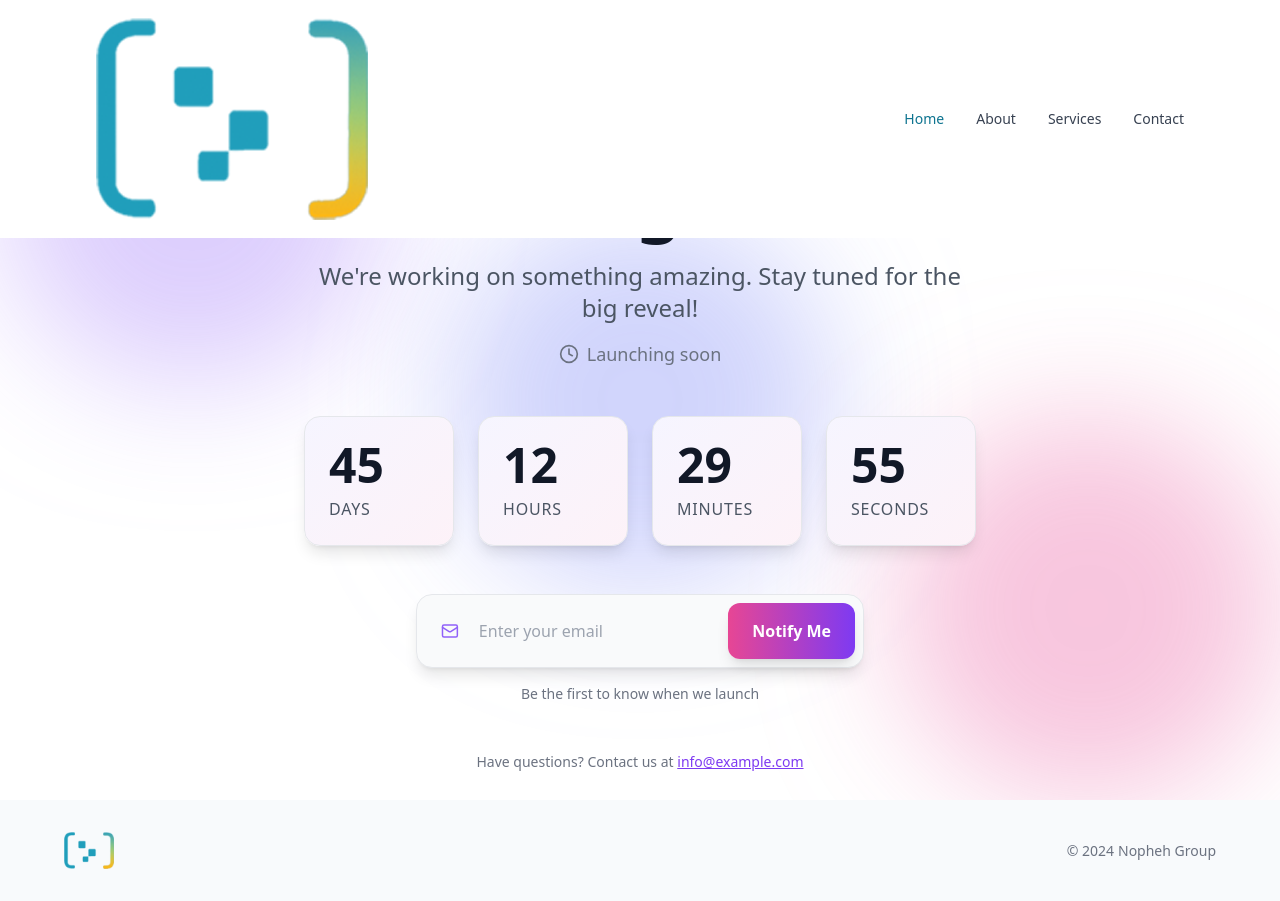
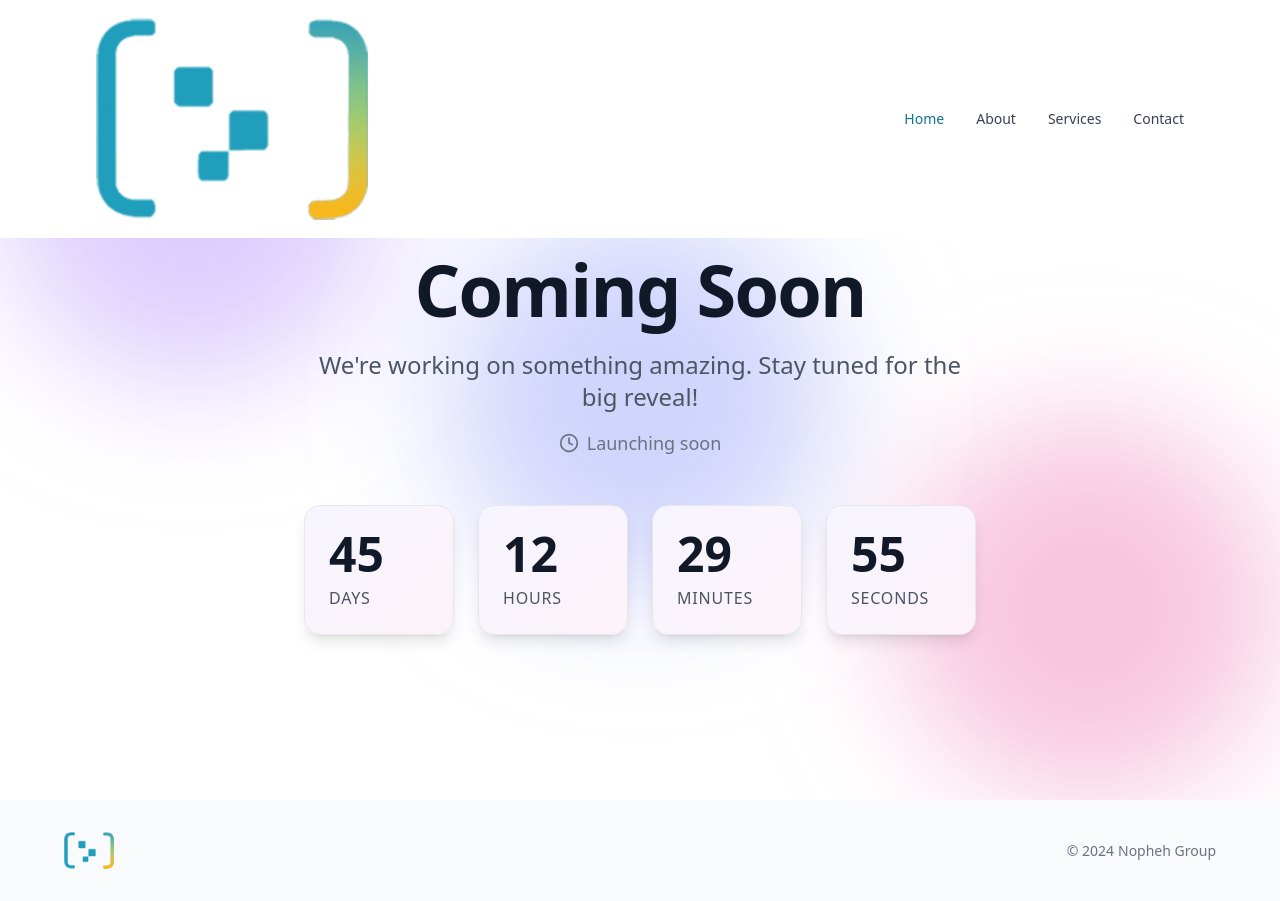
Before and after one commit to AmirBerenji/nophehGroup, a Next.js app: page /photography/event in a window 1280 px wide. Built offline with nearby package versions, Linux system fonts and the light colour scheme.

Commit message:
Change the photography

```diff
--- a/app/photography/event/page.tsx
+++ b/app/photography/event/page.tsx
@@ -1,10 +1,10 @@
 "use client";
 import React, { useState, useEffect } from 'react';
-import { Clock, Mail, Rocket } from 'lucide-react';
+import { Clock, Rocket } from 'lucide-react';
 
 export default function Page() {
-  const [email, setEmail] = useState('');
-  const [subscribed, setSubscribed] = useState(false);
+ // const [email, setEmail] = useState('');
+ // const [subscribed, setSubscribed] = useState(false);
   const [timeLeft, setTimeLeft] = useState({
     days: 45,
     hours: 12,
@@ -42,15 +42,15 @@ export default function Page() {
     return () => clearInterval(timer);
   }, []);
 
-  const handleSubmit = () => {
-    if (email) {
-      setSubscribed(true);
-      setTimeout(() => {
-        setEmail('');
-        setSubscribed(false);
-      }, 3000);
-    }
-  };
+  // const handleSubmit = () => {
+  //   if (email) {
+  //     setSubscribed(true);
+  //     setTimeout(() => {
+  //       setEmail('');
+  //       setSubscribed(false);
+  //     }, 3000);
+  //   }
+ // };
 
   return (
     <div className="min-h-screen bg-white flex items-center justify-center p-4 relative overflow-hidden">
@@ -103,7 +103,7 @@ export default function Page() {
         </div>
 
         {/* Email subscription */}
-        <div className="max-w-md mx-auto">
+        {/* <div className="max-w-md mx-auto">
           <div className="bg-gray-50 rounded-2xl p-2 shadow-lg border border-gray-200">
             {!subscribed ? (
               <div className="flex flex-col sm:flex-row gap-2">
@@ -134,17 +134,17 @@ export default function Page() {
           <p className="text-gray-500 text-sm text-center mt-4">
             Be the first to know when we launch
           </p>
-        </div>
+        </div> */}
 
         {/* Social links or additional info */}
-        <div className="text-center mt-12">
+        {/* <div className="text-center mt-12">
           <p className="text-gray-500 text-sm">
             Have questions? Contact us at{' '}
             <a href="mailto:info@example.com" className="text-purple-600 underline hover:text-pink-600 transition-colors">
               info@example.com
             </a>
           </p>
-        </div>
+        </div> */}
       </div>
     </div>
   );
--- a/app/photography/page.tsx
+++ b/app/photography/page.tsx
@@ -52,13 +52,14 @@ export default function PhotographyPage() {
         <div className="relative z-10 w-full mx-auto px-8 lg:px-20 py-0">
           <div className="grid grid-cols-1 lg:grid-cols-3 gap-8 lg:gap-12">
             {/* Product Photography */}
-            <Link href="/services/photography/product">
+
             <div
               className="relative min-h-80 bg-white
             bg-opacity-10 backdrop-blur-sm
-            rounded-lg p-1 hover:bg-opacity-20 transition-all
+            rounded-lg p-8 hover:bg-opacity-20 transition-all
             duration-300 border border-white border-opacity-20 overflow-hidden"
             >
+              <Link href="/photography/photography">
               {/* Background Image with Opacity */}
               <div className="absolute inset-0 rounded-lg overflow-hidden">
                 <img
@@ -70,14 +71,17 @@ export default function PhotographyPage() {
 
               {/* Content */}
               <div className="relative z-10 h-full flex items-end">
-                <h3 className="text-2xl font-bold text-white mb-4 text-center w-full">
+                <h3 className="text-2xl font-bold text-white mb-4 text-center w-full ">
                   Product Photography
                 </h3>
               </div>
+              </Link>
             </div>
-            </Link>
-            <Link href="/services/photography/property">
+
+
             <div className="relative min-h-80 bg-white bg-opacity-10 backdrop-blur-sm rounded-lg p-8 hover:bg-opacity-20 transition-all duration-300 border border-white border-opacity-20 overflow-hidden">
+
+             <Link href="/photography/property">
               {/* Background Image with Opacity */}
               <div className="absolute inset-0 rounded-lg overflow-hidden">
                 <img
@@ -93,10 +97,13 @@ export default function PhotographyPage() {
                   Property Photography
                 </h3>
               </div>
+              </Link>
             </div>
-            </Link>
-            <Link href="/services/photography/events">
+
+
+
             <div className="relative min-h-80 bg-white bg-opacity-40 backdrop-blur-sm rounded-lg p-8 hover:bg-opacity-20 transition-all duration-300 border border-white border-opacity-20 overflow-hidden">
+             <Link href="/photography/events">
               {/* Background Image with Opacity */}
               <div className="absolute inset-0 rounded-lg overflow-hidden">
                 <img
@@ -112,8 +119,10 @@ export default function PhotographyPage() {
                   Events Photography
                 </h3>
               </div>
+            </Link>
             </div>
-            </Link>
+
+
           </div>
         </div>
       </section>
--- a/app/photography/product/page.tsx
+++ b/app/photography/product/page.tsx
@@ -1,10 +1,10 @@
 "use client";
 import React, { useState, useEffect } from 'react';
-import { Clock, Mail, Rocket } from 'lucide-react';
+import { Clock, Rocket } from 'lucide-react';
 
 export default function Page() {
-  const [email, setEmail] = useState('');
-  const [subscribed, setSubscribed] = useState(false);
+ // const [email, setEmail] = useState('');
+ // const [subscribed, setSubscribed] = useState(false);
   const [timeLeft, setTimeLeft] = useState({
     days: 45,
     hours: 12,
@@ -42,15 +42,15 @@ export default function Page() {
     return () => clearInterval(timer);
   }, []);
 
-  const handleSubmit = () => {
-    if (email) {
-      setSubscribed(true);
-      setTimeout(() => {
-        setEmail('');
-        setSubscribed(false);
-      }, 3000);
-    }
-  };
+  // const handleSubmit = () => {
+  //   if (email) {
+  //     setSubscribed(true);
+  //     setTimeout(() => {
+  //       setEmail('');
+  //       setSubscribed(false);
+  //     }, 3000);
+  //   }
+ // };
 
   return (
     <div className="min-h-screen bg-white flex items-center justify-center p-4 relative overflow-hidden">
@@ -103,7 +103,7 @@ export default function Page() {
         </div>
 
         {/* Email subscription */}
-        <div className="max-w-md mx-auto">
+        {/* <div className="max-w-md mx-auto">
           <div className="bg-gray-50 rounded-2xl p-2 shadow-lg border border-gray-200">
             {!subscribed ? (
               <div className="flex flex-col sm:flex-row gap-2">
@@ -134,17 +134,17 @@ export default function Page() {
           <p className="text-gray-500 text-sm text-center mt-4">
             Be the first to know when we launch
           </p>
-        </div>
+        </div> */}
 
         {/* Social links or additional info */}
-        <div className="text-center mt-12">
+        {/* <div className="text-center mt-12">
           <p className="text-gray-500 text-sm">
             Have questions? Contact us at{' '}
             <a href="mailto:info@example.com" className="text-purple-600 underline hover:text-pink-600 transition-colors">
               info@example.com
             </a>
           </p>
-        </div>
+        </div> */}
       </div>
     </div>
   );
--- a/app/photography/property/page.tsx
+++ b/app/photography/property/page.tsx
@@ -1,10 +1,10 @@
 "use client";
 import React, { useState, useEffect } from 'react';
-import { Clock, Mail, Rocket } from 'lucide-react';
+import { Clock, Rocket } from 'lucide-react';
 
 export default function Page() {
-  const [email, setEmail] = useState('');
-  const [subscribed, setSubscribed] = useState(false);
+ // const [email, setEmail] = useState('');
+ // const [subscribed, setSubscribed] = useState(false);
   const [timeLeft, setTimeLeft] = useState({
     days: 45,
     hours: 12,
@@ -42,15 +42,15 @@ export default function Page() {
     return () => clearInterval(timer);
   }, []);
 
-  const handleSubmit = () => {
-    if (email) {
-      setSubscribed(true);
-      setTimeout(() => {
-        setEmail('');
-        setSubscribed(false);
-      }, 3000);
-    }
-  };
+  // const handleSubmit = () => {
+  //   if (email) {
+  //     setSubscribed(true);
+  //     setTimeout(() => {
+  //       setEmail('');
+  //       setSubscribed(false);
+  //     }, 3000);
+  //   }
+ // };
 
   return (
     <div className="min-h-screen bg-white flex items-center justify-center p-4 relative overflow-hidden">
@@ -103,7 +103,7 @@ export default function Page() {
         </div>
 
         {/* Email subscription */}
-        <div className="max-w-md mx-auto">
+        {/* <div className="max-w-md mx-auto">
           <div className="bg-gray-50 rounded-2xl p-2 shadow-lg border border-gray-200">
             {!subscribed ? (
               <div className="flex flex-col sm:flex-row gap-2">
@@ -134,17 +134,17 @@ export default function Page() {
           <p className="text-gray-500 text-sm text-center mt-4">
             Be the first to know when we launch
           </p>
-        </div>
+        </div> */}
 
         {/* Social links or additional info */}
-        <div className="text-center mt-12">
+        {/* <div className="text-center mt-12">
           <p className="text-gray-500 text-sm">
             Have questions? Contact us at{' '}
             <a href="mailto:info@example.com" className="text-purple-600 underline hover:text-pink-600 transition-colors">
               info@example.com
             </a>
           </p>
-        </div>
+        </div> */}
       </div>
     </div>
   );
```
